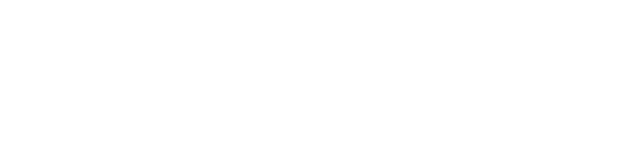
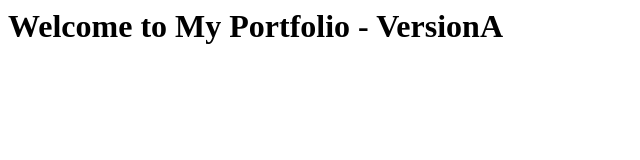
Before and after one commit to sdwima-glitch/portfolio-project, a plain HTML site: page index.html in a window 1280 px wide. Shown: the whole page, without its empty margins (0-640 px from the left). Drawn offline with Linux system fonts and the light colour scheme.

Commit message:
Update title to Version A

```diff
--- a/index.html
+++ b/index.html
@@ -1,3 +1,4 @@
+<h1>Welcome to My Portfolio - VersionA</h1>
 <html>
 <head></head>
 <body></body>
```
